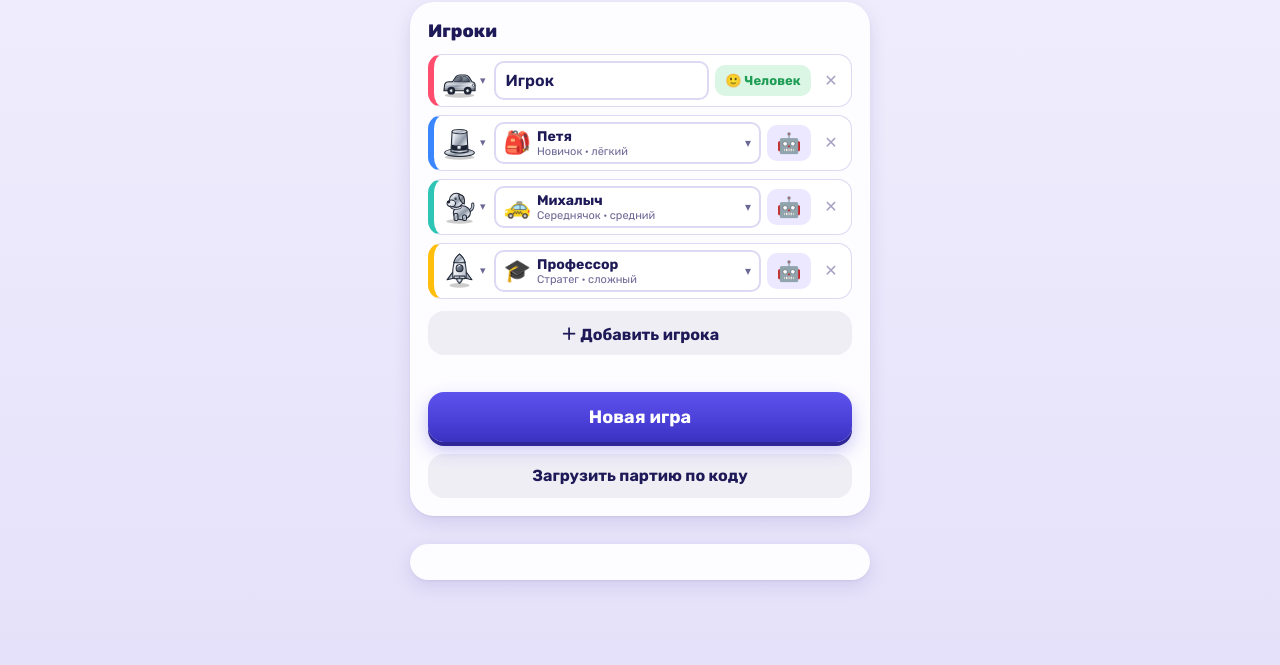
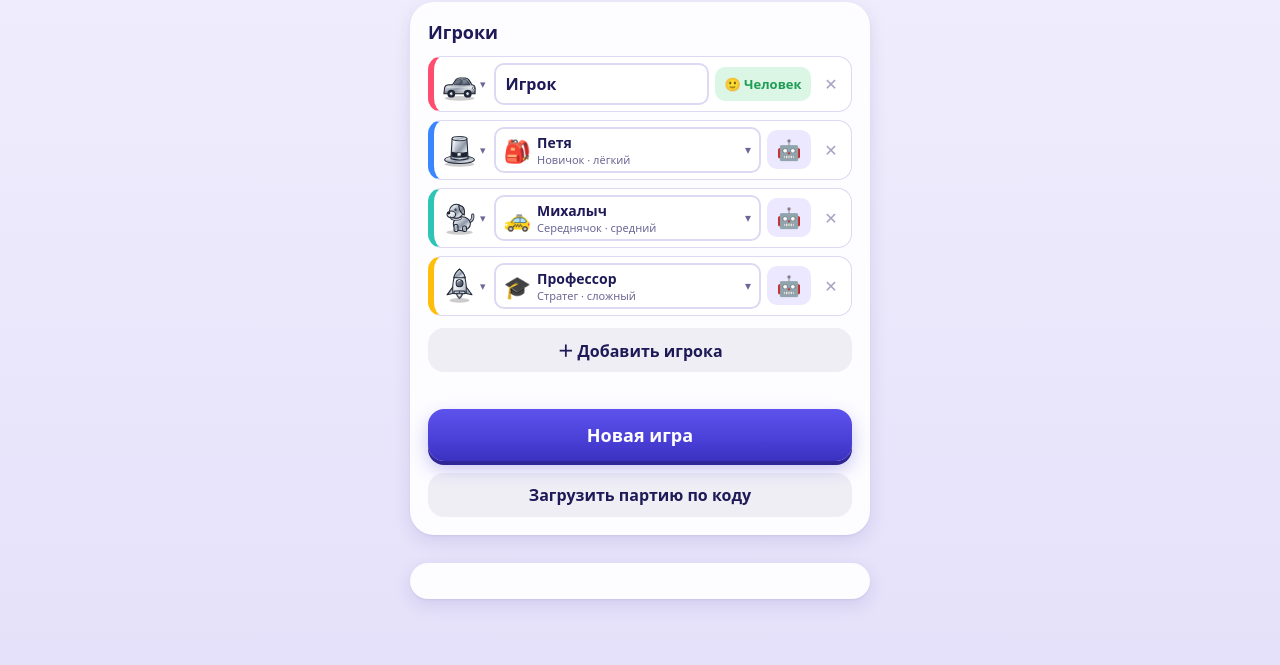
Before and after one commit to krasnikofff-png/Monopoly, a website built with Vite: page index.html in a window 1280 px wide. Shown: the part 135-800 px from the top of the page. Built offline with nearby package versions, Linux system fonts and the light colour scheme; files whose address does not match are found by name.

Commit message:
Игра без интернета: шрифты внутри, офлайн-файл, PWA с иконкой и сервис-воркером
Co-Authored-By: Claude Opus 5.5 <noreply@anthropic.com>
Claude-Session: https://claude.ai/code/session_015irdJ51NzdLB9mprNgS9Lh

```diff
--- a/index.html
+++ b/index.html
@@ -7,9 +7,11 @@
     <meta name="apple-mobile-web-app-capable" content="yes" />
     <meta name="mobile-web-app-capable" content="yes" />
     <title>Москва Магнат</title>
-    <link rel="preconnect" href="https://fonts.googleapis.com" />
-    <link rel="preconnect" href="https://fonts.gstatic.com" crossorigin />
-    <link href="https://fonts.googleapis.com/css2?family=Nunito:wght@700;800&family=Rubik:wght@400;600;700;800&display=swap" rel="stylesheet" />
+    <meta name="apple-mobile-web-app-title" content="Магнат" />
+    <meta name="apple-mobile-web-app-status-bar-style" content="default" />
+    <link rel="manifest" href="./manifest.webmanifest" />
+    <link rel="icon" type="image/png" href="./icon-192.png" />
+    <link rel="apple-touch-icon" href="./apple-touch-icon.png" />
   </head>
   <body>
     <div id="app"></div>
--- a/package.json
+++ b/package.json
@@ -12,6 +12,8 @@
     "build:artifact": "npm run build && node scripts/build-artifact.mjs"
   },
   "devDependencies": {
+    "@fontsource/nunito": "^5.3.0",
+    "@fontsource/rubik": "^5.3.0",
     "typescript": "^5.6.3",
     "vite": "^5.4.11",
     "vitest": "^2.1.8"
--- a/scripts/build-artifact.mjs
+++ b/scripts/build-artifact.mjs
@@ -1,5 +1,6 @@
 // Собирает игру в один HTML-файл (весь JS и CSS внутри) для публикации страницей.
 // Запуск: npm run build:artifact → dist/moskva-magnat.html
+// Этот же файл — офлайн-версия: его можно скачать и открыть в браузере без интернета.
 import { readFileSync, writeFileSync } from 'node:fs';
 import { join } from 'node:path';
 
@@ -10,14 +11,14 @@ const css = html.match(/<link rel="stylesheet" crossorigin href="\.\/(assets\/[^
 if (!js || !css) throw new Error('Не найдены JS/CSS в dist/index.html — сначала npm run build');
 
 const code = readFileSync(join(dist, js), 'utf8').replace(/<\/script/gi, '<\\/script');
-const style = readFileSync(join(dist, css), 'utf8');
-const fonts = html.match(/<link href="https:\/\/fonts\.googleapis\.com[^>]+>/)?.[0] ?? '';
+// Шрифты встраиваем прямо в файл: так он целиком работает без интернета.
+const style = readFileSync(join(dist, css), 'utf8').replace(/url\(\.?\/?([^)]+\.woff2)\)/g, (_, file) => {
+  const path = join(dist, 'assets', file.split('/').pop());
+  return `url(data:font/woff2;base64,${readFileSync(path).toString('base64')})`;
+});
 
 const out = `<title>Москва Магнат</title>
 <meta name="theme-color" content="#efedfc">
-<link rel="preconnect" href="https://fonts.googleapis.com">
-<link rel="preconnect" href="https://fonts.gstatic.com" crossorigin>
-${fonts}
 <style>${style}</style>
 <div id="app"></div>
 <script type="module">${code}</script>
--- a/src/main.ts
+++ b/src/main.ts
@@ -1,3 +1,4 @@
+import './ui/fonts.css';
 import './ui/styles.css';
 import { App } from './ui/app';
 import type { GameState } from './engine/types';
@@ -23,3 +24,12 @@ function start(data: Snapshot = {}): void {
 
 if (hot?.ready) hot.ready(start);
 else start(hot?.data ?? {});
+
+// Игра без интернета: на своём сайте (не внутри claude.ai) ставим сервис-воркер.
+if (import.meta.env.PROD && 'serviceWorker' in navigator && document.querySelector('link[rel="manifest"]') && location.protocol !== 'file:') {
+  window.addEventListener('load', () => {
+    navigator.serviceWorker.register('./sw.js').catch(() => {
+      /* без офлайна — игра всё равно работает */
+    });
+  });
+}
--- /dev/null
+++ b/src/ui/fonts.css
@@ -0,0 +1,109 @@
+/* Шрифты лежат внутри игры — она работает без интернета. Собрано из @fontsource. */
+/* nunito-cyrillic-700-normal */
+@font-face {
+  font-family: 'Nunito';
+  font-style: normal;
+  font-display: swap;
+  font-weight: 700;
+  src: url(../../node_modules/@fontsource/nunito/files/nunito-cyrillic-700-normal.woff2) format('woff2');
+  unicode-range: U+0301,U+0400-045F,U+0490-0491,U+04B0-04B1,U+2116;
+}
+/* nunito-latin-700-normal */
+@font-face {
+  font-family: 'Nunito';
+  font-style: normal;
+  font-display: swap;
+  font-weight: 700;
+  src: url(../../node_modules/@fontsource/nunito/files/nunito-latin-700-normal.woff2) format('woff2');
+  unicode-range: U+0000-00FF,U+0131,U+0152-0153,U+02BB-02BC,U+02C6,U+02DA,U+02DC,U+0304,U+0308,U+0329,U+2000-206F,U+20AC,U+2122,U+2191,U+2193,U+2212,U+2215,U+FEFF,U+FFFD;
+}
+/* nunito-cyrillic-800-normal */
+@font-face {
+  font-family: 'Nunito';
+  font-style: normal;
+  font-display: swap;
+  font-weight: 800;
+  src: url(../../node_modules/@fontsource/nunito/files/nunito-cyrillic-800-normal.woff2) format('woff2');
+  unicode-range: U+0301,U+0400-045F,U+0490-0491,U+04B0-04B1,U+2116;
+}
+/* nunito-latin-800-normal */
+@font-face {
+  font-family: 'Nunito';
+  font-style: normal;
+  font-display: swap;
+  font-weight: 800;
+  src: url(../../node_modules/@fontsource/nunito/files/nunito-latin-800-normal.woff2) format('woff2');
+  unicode-range: U+0000-00FF,U+0131,U+0152-0153,U+02BB-02BC,U+02C6,U+02DA,U+02DC,U+0304,U+0308,U+0329,U+2000-206F,U+20AC,U+2122,U+2191,U+2193,U+2212,U+2215,U+FEFF,U+FFFD;
+}
+/* rubik-cyrillic-400-normal */
+@font-face {
+  font-family: 'Rubik';
+  font-style: normal;
+  font-display: swap;
+  font-weight: 400;
+  src: url(../../node_modules/@fontsource/rubik/files/rubik-cyrillic-400-normal.woff2) format('woff2');
+  unicode-range: U+0301,U+0400-045F,U+0490-0491,U+04B0-04B1,U+2116;
+}
+/* rubik-latin-400-normal */
+@font-face {
+  font-family: 'Rubik';
+  font-style: normal;
+  font-display: swap;
+  font-weight: 400;
+  src: url(../../node_modules/@fontsource/rubik/files/rubik-latin-400-normal.woff2) format('woff2');
+  unicode-range: U+0000-00FF,U+0131,U+0152-0153,U+02BB-02BC,U+02C6,U+02DA,U+02DC,U+0304,U+0308,U+0329,U+2000-206F,U+20AC,U+2122,U+2191,U+2193,U+2212,U+2215,U+FEFF,U+FFFD;
+}
+/* rubik-cyrillic-600-normal */
+@font-face {
+  font-family: 'Rubik';
+  font-style: normal;
+  font-display: swap;
+  font-weight: 600;
+  src: url(../../node_modules/@fontsource/rubik/files/rubik-cyrillic-600-normal.woff2) format('woff2');
+  unicode-range: U+0301,U+0400-045F,U+0490-0491,U+04B0-04B1,U+2116;
+}
+/* rubik-latin-600-normal */
+@font-face {
+  font-family: 'Rubik';
+  font-style: normal;
+  font-display: swap;
+  font-weight: 600;
+  src: url(../../node_modules/@fontsource/rubik/files/rubik-latin-600-normal.woff2) format('woff2');
+  unicode-range: U+0000-00FF,U+0131,U+0152-0153,U+02BB-02BC,U+02C6,U+02DA,U+02DC,U+0304,U+0308,U+0329,U+2000-206F,U+20AC,U+2122,U+2191,U+2193,U+2212,U+2215,U+FEFF,U+FFFD;
+}
+/* rubik-cyrillic-700-normal */
+@font-face {
+  font-family: 'Rubik';
+  font-style: normal;
+  font-display: swap;
+  font-weight: 700;
+  src: url(../../node_modules/@fontsource/rubik/files/rubik-cyrillic-700-normal.woff2) format('woff2');
+  unicode-range: U+0301,U+0400-045F,U+0490-0491,U+04B0-04B1,U+2116;
+}
+/* rubik-latin-700-normal */
+@font-face {
+  font-family: 'Rubik';
+  font-style: normal;
+  font-display: swap;
+  font-weight: 700;
+  src: url(../../node_modules/@fontsource/rubik/files/rubik-latin-700-normal.woff2) format('woff2');
+  unicode-range: U+0000-00FF,U+0131,U+0152-0153,U+02BB-02BC,U+02C6,U+02DA,U+02DC,U+0304,U+0308,U+0329,U+2000-206F,U+20AC,U+2122,U+2191,U+2193,U+2212,U+2215,U+FEFF,U+FFFD;
+}
+/* rubik-cyrillic-800-normal */
+@font-face {
+  font-family: 'Rubik';
+  font-style: normal;
+  font-display: swap;
+  font-weight: 800;
+  src: url(../../node_modules/@fontsource/rubik/files/rubik-cyrillic-800-normal.woff2) format('woff2');
+  unicode-range: U+0301,U+0400-045F,U+0490-0491,U+04B0-04B1,U+2116;
+}
+/* rubik-latin-800-normal */
+@font-face {
+  font-family: 'Rubik';
+  font-style: normal;
+  font-display: swap;
+  font-weight: 800;
+  src: url(../../node_modules/@fontsource/rubik/files/rubik-latin-800-normal.woff2) format('woff2');
+  unicode-range: U+0000-00FF,U+0131,U+0152-0153,U+02BB-02BC,U+02C6,U+02DA,U+02DC,U+0304,U+0308,U+0329,U+2000-206F,U+20AC,U+2122,U+2191,U+2193,U+2212,U+2215,U+FEFF,U+FFFD;
+}
--- a/vite.config.ts
+++ b/vite.config.ts
@@ -1,6 +1,43 @@
-import { defineConfig } from 'vite';
+import { createHash } from 'node:crypto';
+import { readdirSync, readFileSync, statSync, writeFileSync } from 'node:fs';
+import { join, relative } from 'node:path';
+import { defineConfig, type Plugin } from 'vite';
+
+/** Все файлы сборки (кроме самого воркера и одностраничной версии). */
+function listFiles(dir: string, root = dir): string[] {
+  return readdirSync(dir).flatMap((name) => {
+    const p = join(dir, name);
+    if (statSync(p).isDirectory()) return listFiles(p, root);
+    const rel = relative(root, p).split('\\').join('/');
+    return rel === 'sw.js' || rel === 'moskva-magnat.html' ? [] : [rel];
+  });
+}
+
+/**
+ * Сервис-воркер для игры без интернета: после первого открытия все файлы игры лежат
+ * в кэше телефона. Версия кэша — хэш содержимого, поэтому новая сборка подтягивается сама.
+ */
+function offlineWorker(): Plugin {
+  return {
+    name: 'offline-worker',
+    apply: 'build',
+    closeBundle() {
+      const dist = 'dist';
+      const files = listFiles(dist);
+      const hash = createHash('sha256');
+      for (const f of files) hash.update(f).update(readFileSync(join(dist, f)));
+      const version = hash.digest('hex').slice(0, 12);
+      const urls = ['./', ...files.map((f) => `./${f}`)];
+      const src = readFileSync('src/sw-template.js', 'utf8')
+        .replace('__VERSION__', version)
+        .replace('__FILES__', JSON.stringify(urls));
+      writeFileSync(join(dist, 'sw.js'), src);
+    },
+  };
+}
 
 export default defineConfig({
   base: './',
   build: { target: 'es2020' },
+  plugins: [offlineWorker()],
 });
```
Also changed, not shown: src/sw-template.js (added, +42 -0 lines), public/apple-touch-icon.png (added), public/icon-192.png (added), public/icon-512.png (added), public/manifest.webmanifest (added), 1 other file.
